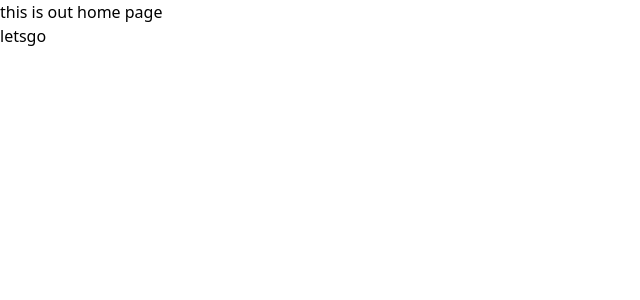
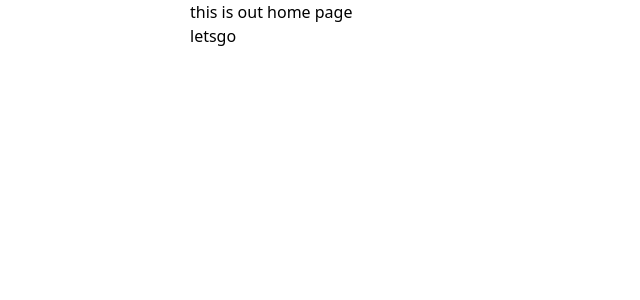
Before and after one commit to rinkitadhana/Fap-stack, a React (Vite) app in the folder client/: page / in a window 1280 px wide. Shown: the top 300 px of the page, without its empty margins (0-640 px from the left). Built offline with nearby package versions, Linux system fonts and the light colour scheme.

Commit message:
screen class completed

```diff
--- a/client/src/index.css
+++ b/client/src/index.css
@@ -3,5 +3,5 @@
 @tailwind utilities;
 
 .screen {
-  @apply md:w-[900px];
+  @apply md:w-[900px] mx-auto;
 }
```
